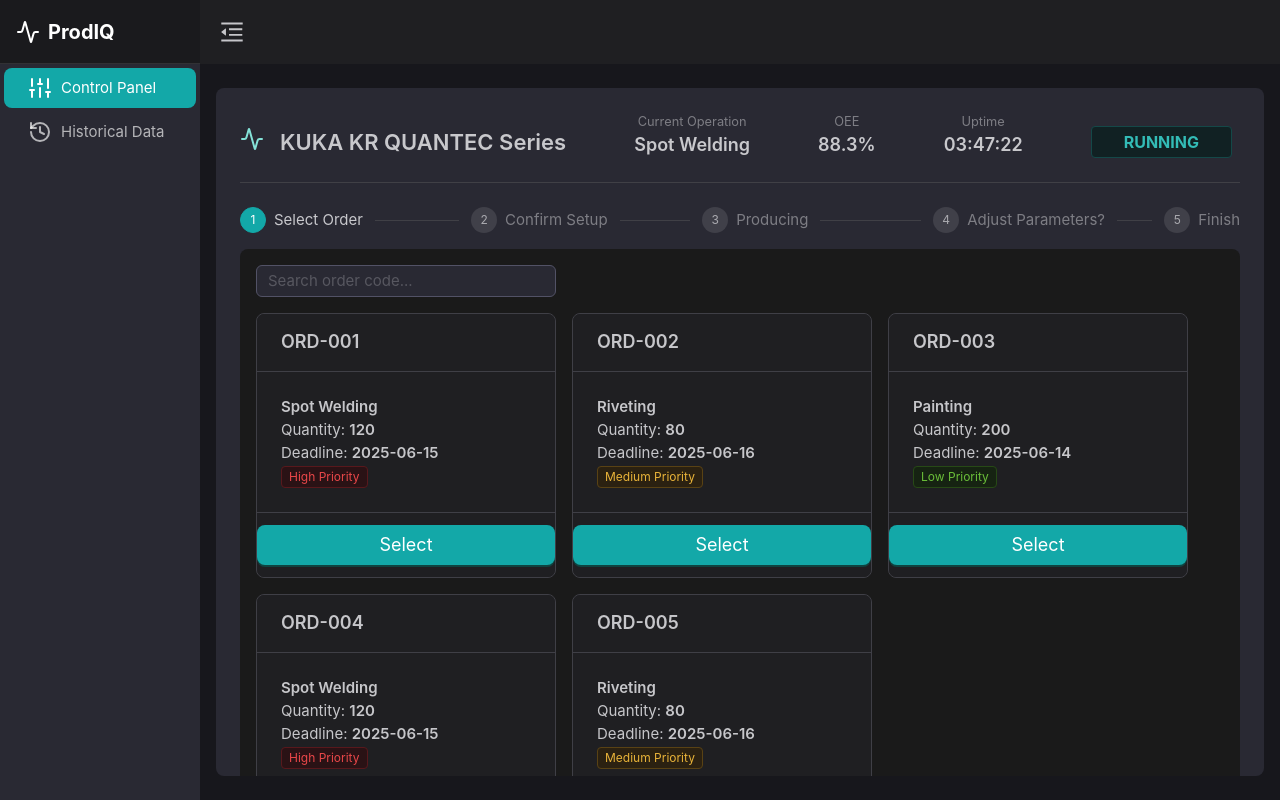
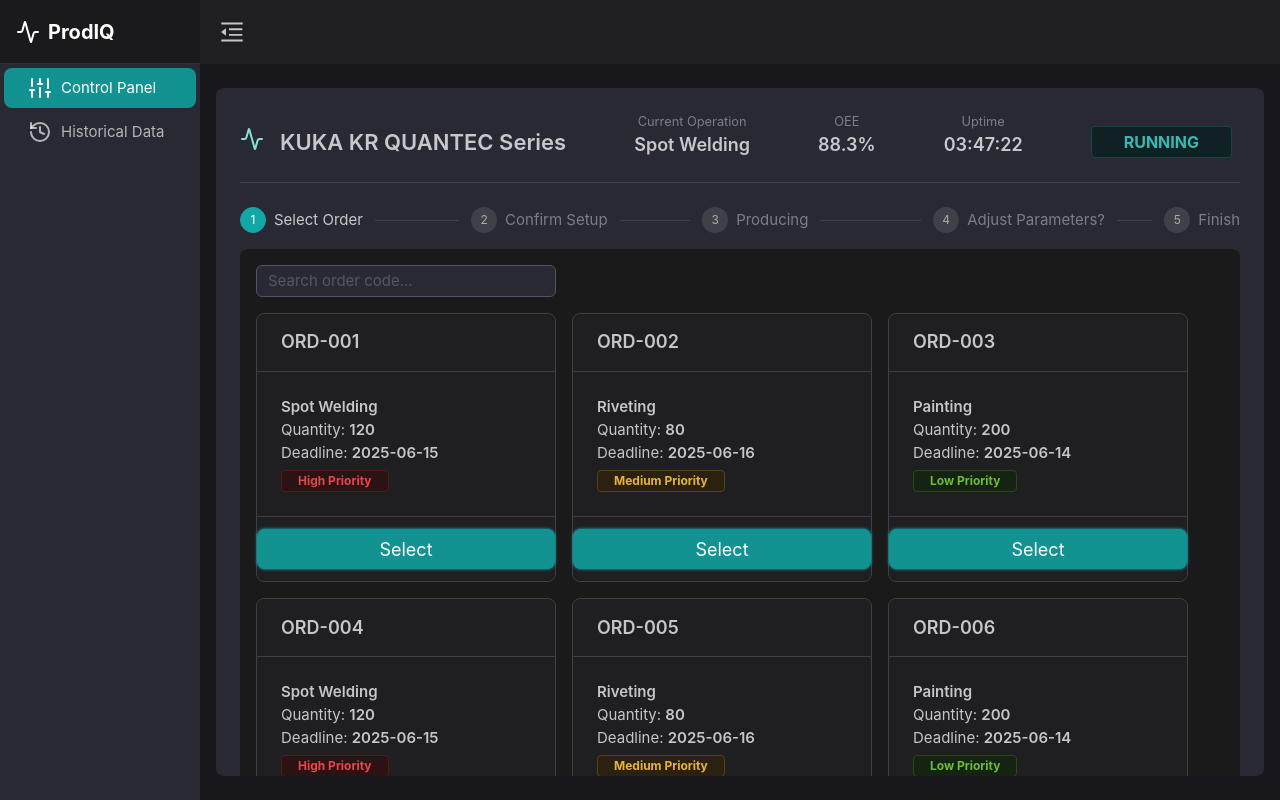
Before and after one commit to lgustavopalmieri/prodiq-edge-control-panel, a Next.js app: page / in a window 1280 px wide. Built offline with nearby package versions, Linux system fonts and the light colour scheme; what @ant-design/nextjs-registry would draw is missing.

Commit message:
feat: makes paginated orders hook

```diff
--- a/src/components/headerlayout.tsx
+++ b/src/components/headerlayout.tsx
@@ -3,7 +3,6 @@
 import { Dispatch, SetStateAction } from "react";
 import { MenuFoldOutlined, MenuUnfoldOutlined } from "@ant-design/icons";
 import { Button, Layout } from "antd";
-import MachineInfo from "@/features/controlpanel/machineinfo";
 
 interface IHeaderLayoutProps {
   collapsed: boolean;
--- /dev/null
+++ b/src/features/productionsteps/selectorder/getPriorityColor.ts
@@ -0,0 +1,12 @@
+export const getPriorityColor = (priority: string) => {
+  switch (priority) {
+    case "High":
+      return "red";
+    case "Medium":
+      return "gold";
+    case "Low":
+      return "green";
+    default:
+      return "default";
+  }
+};
--- a/src/features/productionsteps/selectorder/mocks.ts
+++ b/src/features/productionsteps/selectorder/mocks.ts
@@ -1,4 +1,6 @@
-export const mockOrders = [
+import { ProductionOrderType } from "./types";
+
+export const mockOrders: ProductionOrderType[] = [
   {
     id: 1,
     orderCode: "ORD-001",
--- a/src/features/productionsteps/selectorder/ordercard.tsx
+++ b/src/features/productionsteps/selectorder/ordercard.tsx
@@ -1,35 +1,17 @@
 "use client";
 
 import { Button, Card, Tag, Typography } from "antd";
-
-type ProductionOrder = {
-  id: number;
-  orderCode: string;
-  operation: string;
-  quantity: number;
-  deadline: string;
-  priority: "Low" | "Medium" | "High";
-};
+import { getPriorityColor } from "./getPriorityColor";
+import { ProductionOrderType } from "./types";
 
 interface IOrderCardProps {
-  order: ProductionOrder;
+  order: ProductionOrderType;
+  onSelect: (order: ProductionOrderType) => void;
 }
-
-const getPriorityColor = (priority: string) => {
-  switch (priority) {
-    case "High":
-      return "red";
-    case "Medium":
-      return "gold";
-    case "Low":
-      return "green";
-    default:
-      return "default";
-  }
-};
 
 const OrderCard: React.FunctionComponent<IOrderCardProps> = ({
   order,
+  onSelect,
 }: IOrderCardProps) => {
   return (
     <Card
@@ -37,7 +19,16 @@
       title={order.orderCode}
       style={{ width: 300, minHeight: 200 }}
       actions={[
-        <Button type="primary" block size="large">
+        <Button
+          type="primary"
+          block
+          size="large"
+          onClick={() => onSelect(order)}
+          style={{
+            boxShadow: "0 0 0.2rem #13C2C2",
+            transition: "all 0.2s ease-in-out",
+          }}
+        >
           Select
         </Button>,
       ]}
@@ -52,7 +43,14 @@
         Deadline: <strong>{order.deadline}</strong>
       </Typography.Text>
       <br />
-      <Tag color={getPriorityColor(order.priority)}>
+      <Tag
+        style={{
+          marginTop: "0.4rem",
+          fontWeight: "bold",
+          padding: "0rem 1rem",
+        }}
+        color={getPriorityColor(order.priority)}
+      >
         {order.priority} Priority
       </Tag>
     </Card>
--- a/src/features/productionsteps/selectorder/selectorderstep.tsx
+++ b/src/features/productionsteps/selectorder/selectorderstep.tsx
@@ -1,26 +1,28 @@
 "use client";
 
-import { useState } from "react";
 import { Flex, Input, Pagination } from "antd";
 import OrderCard from "./ordercard";
-import { mockOrders } from "./mocks";
+import { usePaginatedOrders } from "./usePaginatedOrders";
 
 const SelectOrderStep = () => {
-  const [search, setSearch] = useState("");
-  const [currentPage, setCurrentPage] = useState(1);
-  const [pageSize, setPageSize] = useState(5);
-
-  const filteredOrders = mockOrders.filter((order) =>
-    order.orderCode.toLowerCase().includes(search.toLowerCase())
-  );
-
-  const paginatedOrders = filteredOrders.slice(
-    (currentPage - 1) * pageSize,
-    currentPage * pageSize
-  );
+  const {
+    search,
+    setSearch,
+    currentPage,
+    setCurrentPage,
+    pageSize,
+    setPageSize,
+    total,
+    paginatedOrders,
+  } = usePaginatedOrders({ pageSize: 6 });
 
   return (
-    <Flex vertical justify="center" gap="1rem" style={{ width: "100%" }}>
+    <Flex
+      vertical
+      justify="center"
+      gap="1rem"
+      style={{ width: "100%", backgroundColor: "transparent" }}
+    >
       <Flex justify="space-between" align="center">
         <Input
           placeholder="Search order code..."
@@ -37,6 +39,9 @@
         {paginatedOrders.map((order) => (
           <OrderCard
             key={order.id}
+            onSelect={(order) => {
+              console.log("Selected order:", order);
+            }}
             order={{
               id: order.id,
               orderCode: order.orderCode,
@@ -51,7 +56,7 @@
 
       <Pagination
         current={currentPage}
-        total={filteredOrders.length}
+        total={total}
         pageSize={pageSize}
         showSizeChanger={true}
         pageSizeOptions={["6", "12", "20"]}
--- /dev/null
+++ b/src/features/productionsteps/selectorder/types.ts
@@ -0,0 +1,10 @@
+export type OrderPriorityType = "Low" | "Medium" | "High";
+
+export type ProductionOrderType = {
+  id: number;
+  orderCode: string;
+  operation: string;
+  quantity: number;
+  deadline: string;
+  priority: OrderPriorityType;
+};
--- /dev/null
+++ b/src/features/productionsteps/selectorder/usePaginatedOrders.ts
@@ -0,0 +1,63 @@
+"use client";
+
+import { useEffect, useMemo, useState } from "react";
+import { mockOrders } from "./mocks";
+
+export type ProductionOrder = {
+  id: number;
+  orderCode: string;
+  operation: string;
+  quantity: number;
+  deadline: string;
+  priority: "Low" | "Medium" | "High";
+};
+
+interface UsePaginatedOrdersOptions {
+  pageSize?: number;
+}
+
+export function usePaginatedOrders({
+  pageSize: initialPageSize = 6,
+}: UsePaginatedOrdersOptions = {}) {
+  const [orders, setOrders] = useState<ProductionOrder[]>([]);
+  const [search, setSearch] = useState("");
+  const [currentPage, setCurrentPage] = useState(1);
+  const [pageSize, setPageSize] = useState(initialPageSize);
+
+  useEffect(() => {
+    const fetchOrders = async () => {
+      // simulate delay
+      await new Promise((res) => setTimeout(res, 300));
+      setOrders(mockOrders);
+    };
+    fetchOrders();
+  }, []);
+
+  const filteredOrders = useMemo(
+    () =>
+      orders.filter((order) =>
+        order.orderCode.toLowerCase().includes(search.toLowerCase())
+      ),
+    [orders, search]
+  );
+
+  const paginatedOrders = useMemo(
+    () =>
+      filteredOrders.slice(
+        (currentPage - 1) * pageSize,
+        currentPage * pageSize
+      ),
+    [filteredOrders, currentPage, pageSize]
+  );
+
+  return {
+    search,
+    setSearch,
+    currentPage,
+    setCurrentPage,
+    pageSize,
+    setPageSize,
+    total: filteredOrders.length,
+    paginatedOrders,
+  };
+}
--- a/src/theme/themeConfig.ts
+++ b/src/theme/themeConfig.ts
@@ -12,24 +12,31 @@
   },
   components: {
     Layout: {
+      algorithm: true,
       headerBg: "#1F1F22",
       siderBg: "#1A1A1D",
     },
     Menu: {
+      algorithm: true,
       itemColor: "#A1A1AA",
       itemHoverColor: "#36CFC9",
       itemSelectedColor: "#5CDBD3",
       itemBg: "#1F1F22",
     },
     Button: {
+      algorithm: true,
       defaultBg: "#1F1F22",
       defaultColor: "#E4E4E7",
       defaultHoverBg: "#13C2C2",
       defaultHoverColor: "#FFF",
+
+      colorPrimaryHover: "#006d75",
     },
     Card: {
+      algorithm: true,
       headerBg: "#1F1F22",
       colorBgContainer: "#1F1F22",
+      colorBorderSecondary: "#3F3F46",
     },
   },
 };
```
